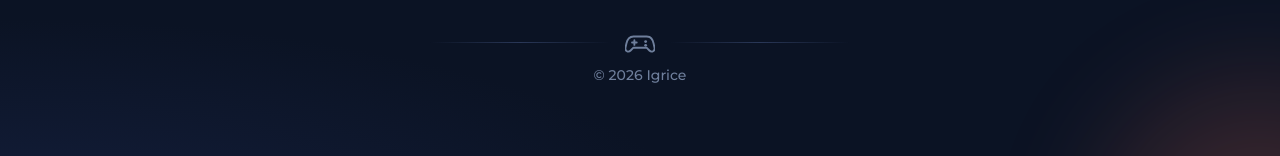
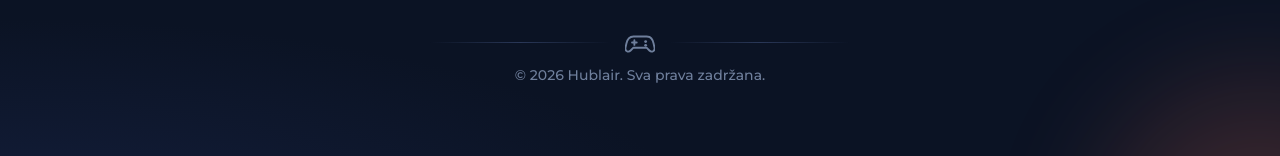
Before and after one commit to ivajovanovicc/games, a plain HTML site: page public/index.html in a window 1280 px wide. Shown: the part 557-713 px from the top of the page. Drawn offline with Linux system fonts and the light colour scheme.

Commit message:
Oznaka autorskih prava u futeru i LICENSE (sva prava zadržana)
Co-Authored-By: Claude Opus 5.5 <noreply@anthropic.com>
Claude-Session: https://claude.ai/code/session_016RL6KUvb7tbYKrEMLP3e8w

```diff
--- a/public/index.html
+++ b/public/index.html
@@ -202,7 +202,7 @@ footer{margin-top:30px;display:flex;flex-direction:column;align-items:center;gap
     <div class="fline"><i></i>
       <svg viewBox="0 0 64 64" fill="none"><path d="M18 18h28c8 0 13 6 15 15l2 9c1.5 7-6 11-11 6l-6-6H18l-6 6c-5 5-12.5 1-11-6l2-9c2-9 7-15 15-15z" stroke="currentColor" stroke-width="4" stroke-linejoin="round"/><path d="M20 26v10M15 31h10" stroke="currentColor" stroke-width="4" stroke-linecap="round"/><circle cx="44" cy="29" r="3" fill="currentColor"/><circle cx="44" cy="37" r="3" fill="currentColor"/></svg>
       <i></i></div>
-    <div>© <span id="y"></span> Igrice</div>
+    <div>© <span id="y"></span> Hublair. Sva prava zadržana.</div>
   </footer>
 </div>
 <script>document.getElementById('y').textContent=new Date().getFullYear()</script>
```
Also changed, not shown: 1 other file.
